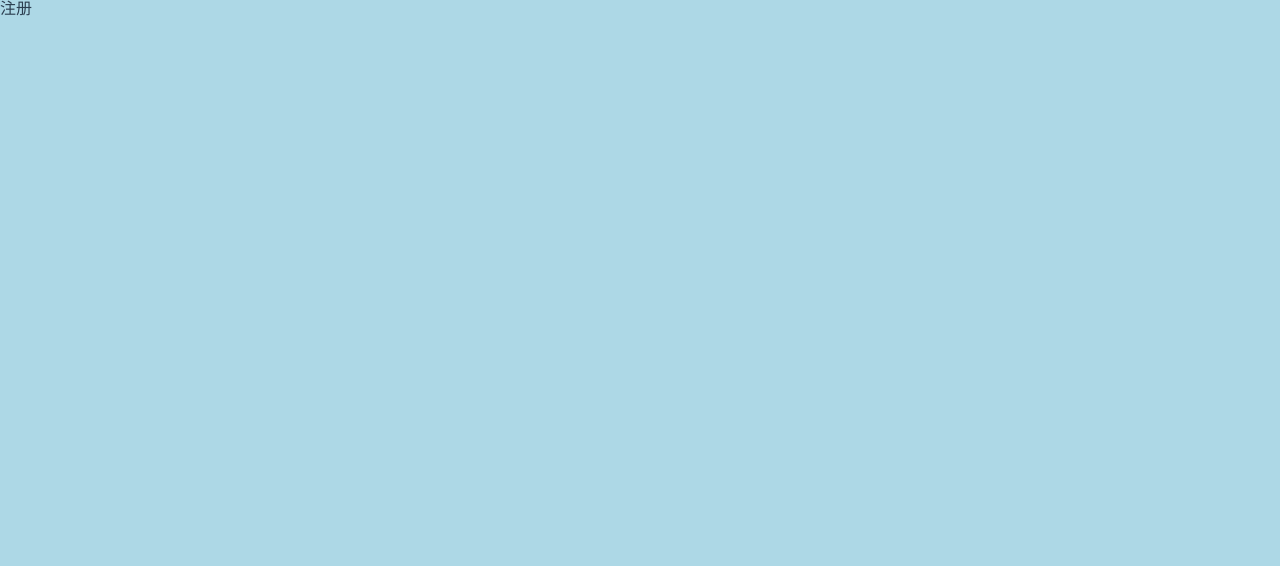
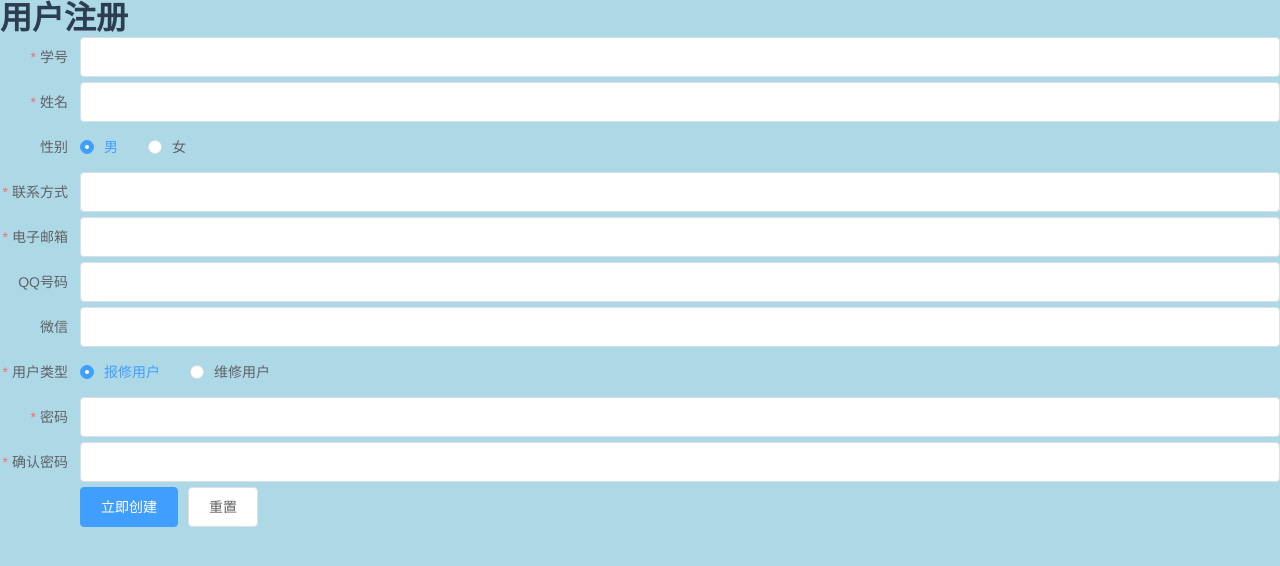
Before and after one commit to Zhantrywei/maintainance, a Vue app: page /register in a window 1280 px wide. Shown: the top 566 px of the page. Built offline with nearby package versions, Linux system fonts and the light colour scheme.

Commit message:
增加后台页面

```diff
--- a/src/router/index.js
+++ b/src/router/index.js
@@ -4,6 +4,7 @@ import Login from '@/views/login'
 import Register from '@/views/register'
 import Forget from '@/views/forget'
 import Index from '@/views/index'
+import System from '@/views/system'
 Vue.use(Router)
 export default new Router({
   mode: 'history',
@@ -31,6 +32,11 @@ export default new Router({
       path: '/index',
       name: 'index',
       component: Index
+    },
+    {
+      path: '/system',
+      name: 'system',
+      component: System
     }
   ]
 })
--- a/src/views/index.vue
+++ b/src/views/index.vue
@@ -1,6 +1,8 @@
 <template>
   <div class="index">
-      首页
+    <header></header>
+    <main></main>
+    <footer></footer>
   </div>
 </template>
 
--- a/src/views/login.vue
+++ b/src/views/login.vue
@@ -14,17 +14,23 @@
     </el-header>
     <el-main class="form">
       <el-row>
-        <el-col :xs="24"><input type="text" placeholder="学号/手机号/邮箱账号" autofocus></el-col>
+        <el-col :xs="24"><input type="text" placeholder="学号" autofocus></el-col>
       </el-row>
       <el-row>
         <el-col :xs="24"><input type="password" placeholder="密码" autofocus></el-col>
       </el-row>
       <el-row>
-        <el-col :xs="24"><button @click="login">登 录</button></el-col>
+        <el-col :xs="24">
+          <button @click="login">登 录</button>
+        </el-col>
       </el-row>
       <el-row :gutter="10">
-        <el-col :xs="12"><router-link :to="{name: 'forget'}">忘记密码?</router-link></el-col>
-        <el-col :xs="12" class="text-right"><router-link :to="{name: 'register'}">新用户注册</router-link></el-col>
+        <el-col :xs="12">
+          <router-link :to="{name: 'forget'}">忘记密码?</router-link>
+        </el-col>
+        <el-col :xs="12" class="text-right">
+          <router-link :to="{name: 'register'}">新用户注册</router-link>
+        </el-col>
       </el-row>
     </el-main>
   </el-container>
@@ -36,6 +42,7 @@ export default {
   methods: {
     login: function () {
       this.$router.push({name: 'index'})
+      // this.$router.push({name: 'system'})
     }
   }
 }
@@ -54,7 +61,7 @@ export default {
 .login-header {
     margin-top: 300px;
 }
-.form input{
+.form input {
     width: 100%;
     height: 30px;
     box-sizing: border-box;
--- a/src/views/register.vue
+++ b/src/views/register.vue
@@ -1,14 +1,88 @@
 <template>
   <div class="register">
-      注册
+    <h1>用户注册</h1>
+    <el-form ref="registerform" label-width="80px" :model="registerform">
+      <el-form-item label="学号" required>
+        <el-input v-model="registerform.stunumber"></el-input>
+      </el-form-item>
+      <el-form-item label="姓名" required>
+        <el-input v-model="registerform.stuname"></el-input>
+      </el-form-item>
+      <el-form-item label="性别">
+        <el-radio-group v-model="registerform.sex">
+          <el-radio label="boy">男</el-radio>
+          <el-radio label="girl">女</el-radio>
+        </el-radio-group>
+      </el-form-item>
+      <el-form-item label="联系方式" required>
+        <el-input v-model="registerform.phonenum"></el-input>
+      </el-form-item>
+      <el-form-item label="电子邮箱" required>
+        <el-input v-model="registerform.email"></el-input>
+      </el-form-item>
+      <el-form-item label="QQ号码">
+        <el-input v-model="registerform.qq"></el-input>
+      </el-form-item>
+      <el-form-item label="微信">
+        <el-input v-model="registerform.wechat"></el-input>
+      </el-form-item>
+      <el-form-item label="用户类型" required>
+        <el-radio-group v-model="registerform.usertype">
+          <el-radio label="applicant">报修用户</el-radio>
+          <el-radio label="maintainer">维修用户</el-radio>
+        </el-radio-group>
+      </el-form-item>
+      <el-form-item label="密码" required>
+        <el-input v-model="registerform.password" type="password"></el-input>
+      </el-form-item>
+      <el-form-item label="确认密码" required>
+        <el-input v-model="registerform.checkpass" type="password"></el-input>
+      </el-form-item>
+      <el-form-item>
+        <el-button type="primary" @click="submitForm('registerform')">立即创建</el-button>
+        <el-button @click="resetForm('registerform')">重置</el-button>
+      </el-form-item>
+    </el-form>
   </div>
 </template>
 
 <script>
 export default {
-  name: 'register'
+  name: 'register',
+  data () {
+    return {
+      registerform: {
+        stunumber: '',
+        stuname: '',
+        sex: 'boy',
+        phonenum: '',
+        email: '',
+        qq: '',
+        wechat: '',
+        usertype: 'applicant',
+        password: '',
+        checkpass: ''
+      }
+    }
+  },
+  methods: {
+    submitForm: function (formName) {
+      console.log(formName)
+      this.$router.push({name: 'login', params: {stunumber: formName.stunumber}})
+    },
+    resetForm: function (formName) {
+      console.log(formName)
+      this.$refs[formName].resetFields()
+    }
+  },
+  mounted () {
+    console.log(this.$route.params.stunumber)
+  }
 }
 </script>
 
 <style scoped>
+.el-form-item {
+  margin-bottom: 5px;
+}
 </style>
--- /dev/null
+++ b/src/views/system.vue
@@ -0,0 +1,14 @@
+<template>
+  <div class="system">
+      后台管理系统
+  </div>
+</template>
+
+<script>
+export default {
+  name: 'system'
+}
+</script>
+
+<style scoped>
+</style>
```
Lines whose indentation alone changed are shown as unchanged.
